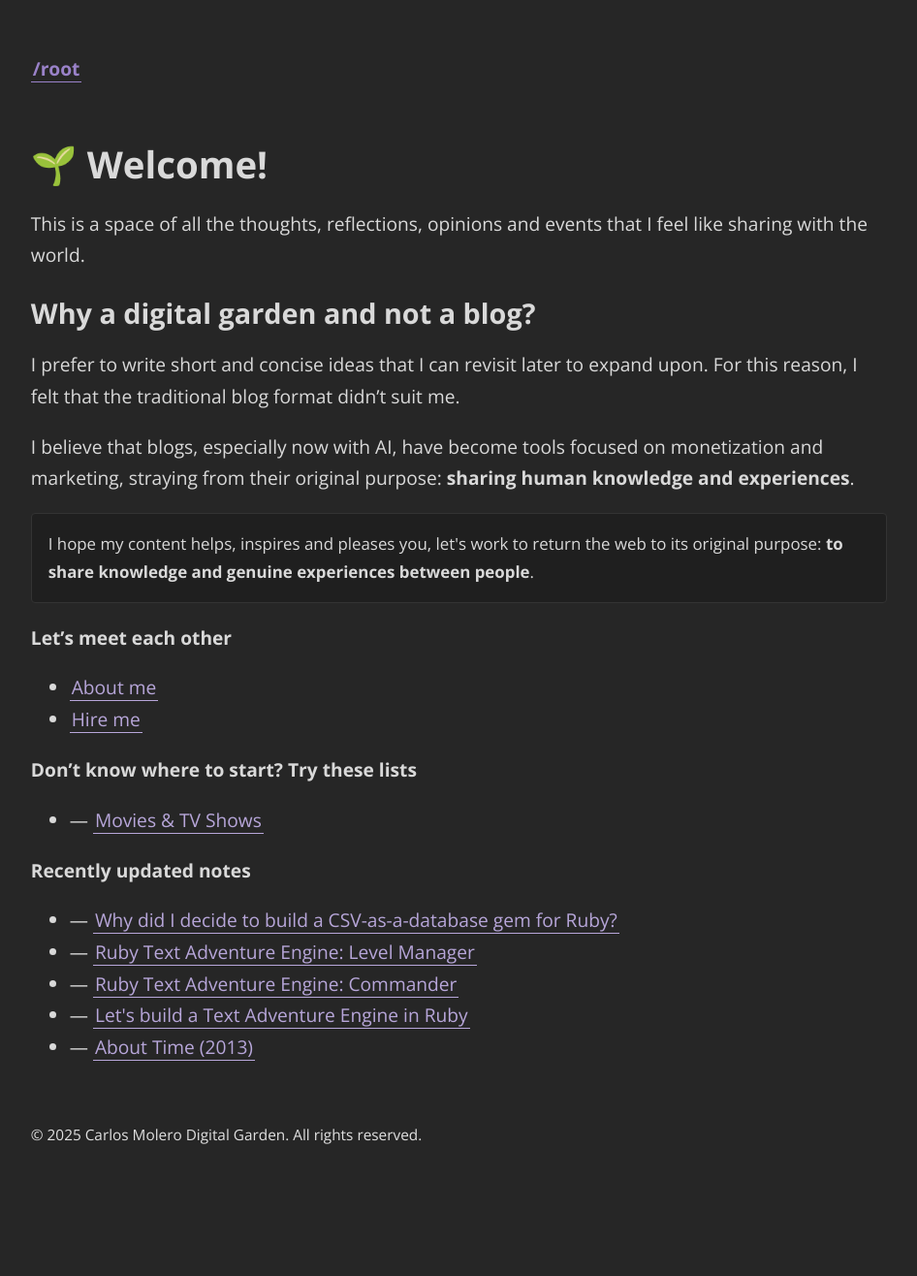
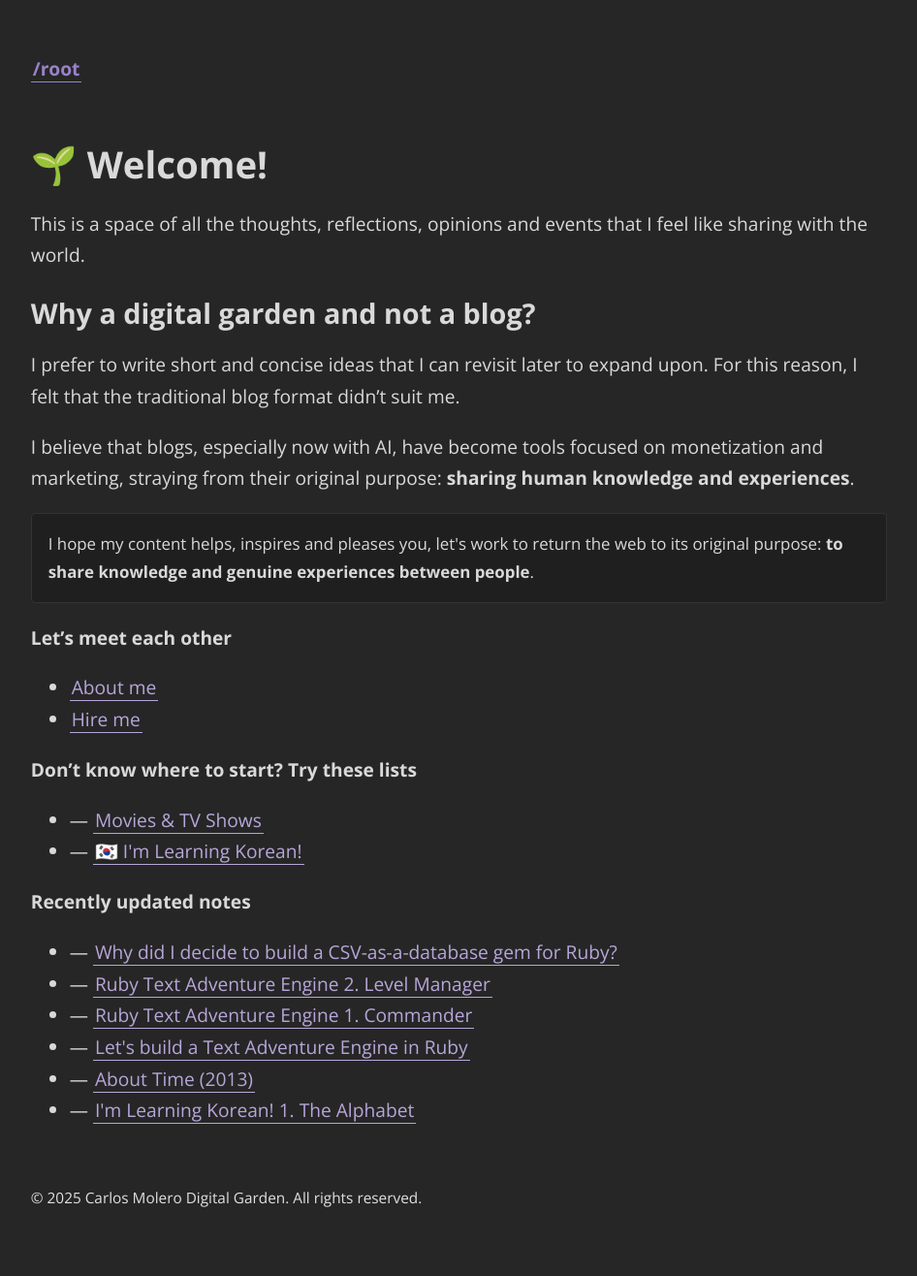
Before and after one commit to devcarlosmolero/garden.carlosmolero.com, a Jekyll site: the page built from _pages/index.md, in a window 1280 px wide. Shown: the whole page at 97% size, without its empty margins (45-991 px from the left). Built offline with Jekyll 4.4.1, drawn with Linux system fonts in a browser that asks for light colours; before the commit the page ends 1251 px from its top, so only the background shows below that.

Commit message:
update: posts

````diff
--- a/_notes/programming/ruby/Let's build a Text Adventure Engine in Ruby.md
+++ b/_notes/programming/ruby/Let's build a Text Adventure Engine in Ruby.md
@@ -14,5 +14,5 @@ What basic components does a technical user (developer) need to build a Text Adv
 
 Below you have the notes in which I document the creation of these components:
 
-- [[Ruby Text Adventure Engine, Commander]]
-- [[Ruby Text Adventure Engine, Level Manager]]
+- [[Ruby Text Adventure Engine 1. Commander]]
+- [[Ruby Text Adventure Engine 2. Level Manager]]
--- a/_notes/programming/ruby/Text Adventure Engine Project/Ruby Text Adventure Engine, Commander.md
+++ b/_notes/programming/ruby/Text Adventure Engine Project/Ruby Text Adventure Engine 1. Commander.md
@@ -1,5 +1,5 @@
 ---
-title: "Ruby Text Adventure Engine: Commander"
+title: Ruby Text Adventure Engine 1. Commander
 ---
 Developing this gem did not prove to be a problem.
 
@@ -37,7 +37,7 @@ commands:
 	to: level_0#scene_1
 ```
 
-*This will make more sense when you read [[Ruby Text Adventure Engine, Level Manager]].*
+*This will make more sense when you read [[Ruby Text Adventure Engine 2. Level Manager]].*
 
 - As usual in this type of text-based games, the commands are composed of 2 words, the first one being, generally, a verb. So I followed this convention.
 - The way the Lexer and Parser classes work together is very simple. The Lexer delivers an array with the allowed symbols it was able to recognize in the user input, for example: `[“GO”, “RIGHT”, “LANTERN”, “TAKE”]` and the Parser groups it in arrays of 2 words to decide if the order is correct. In this particular case, only the command `GO_RIGHT` is given as valid.
--- a/_pages/index.md
+++ b/_pages/index.md
@@ -27,8 +27,8 @@ I hope my content helps, inspires and pleases you, let's work to return the web
 <strong>Don't know where to start? Try these lists</strong>
 
 <ul>
-  {% assign recent_notes = site.notes | sort: "last_modified_at_timestamp" | reverse %}
-  {% for note in recent_notes limit: 5 %}
+  {% assign notes = site.notes | sort: "last_modified_at_timestamp" | reverse %}
+  {% for note in notes %}
     {% if note['list'] == "true" %}
       <li>
         {{ note.last_modified_at | date: "%Y-%m-%d" }} — <a class="internal-link" href="{{ site.baseurl }}{{ note.url }}">{{ note.title }}</a>
--- a/_sass/_style.scss
+++ b/_sass/_style.scss
@@ -166,3 +166,56 @@ code {
   font-size: 0.88em;
   border-radius: 4px;
 }
+
+table {
+  width: fit-content;
+  border-collapse: separate;
+  border-spacing: 0;
+  background-color: transparent;
+  color: var(--color-text);
+  font-family: var(--font-family);
+  margin: 1rem 0;
+  border: 1px solid var(--color-border);
+  border-radius: var(--border-radius);
+  overflow: hidden;
+}
+
+th,
+td {
+  padding: 8px 12px;
+  text-align: left;
+  border-bottom: 1px solid var(--color-border);
+  border-right: 1px solid var(--color-border);
+}
+
+th {
+  font-weight: 500;
+  color: var(--color-text);
+  background-color: var(--color-body-bg-dark);
+}
+
+th:last-child,
+td:last-child {
+  border-right: none;
+}
+
+tr:hover {
+  background-color: var(--color-body-bg-dark);
+}
+
+@media (max-width: 768px) {
+  table {
+    display: block;
+    overflow-x: auto;
+  }
+
+  th,
+  td {
+    padding: 6px 8px;
+    font-size: 14px;
+  }
+
+  th {
+    font-size: 14px;
+  }
+}
````
Also changed, not shown: _notes/Korean/I'm Learning Korean! 1. The Alphabet.md (added, +88 -0 lines), _notes/Korean/🇰🇷 I'm Learning Korean!.md (added, +11 -0 lines), _notes/programming/ruby/Text Adventure Engine Project/Ruby Text Adventure Engine 2. Level Manager.md (added, +3 -0 lines), _notes/programming/ruby/Text Adventure Engine Project/Ruby Text Adventure Engine, Level Manager.md (deleted, +0 -3 lines), _notes/Movies & TV Shows/About Time (2013).md (renamed from _notes/movies/About Time (2013).md), _notes/Movies & TV Shows/🎥 Movies & TV Shows.md (renamed from _notes/movies/Movies & TV Shows.md).
